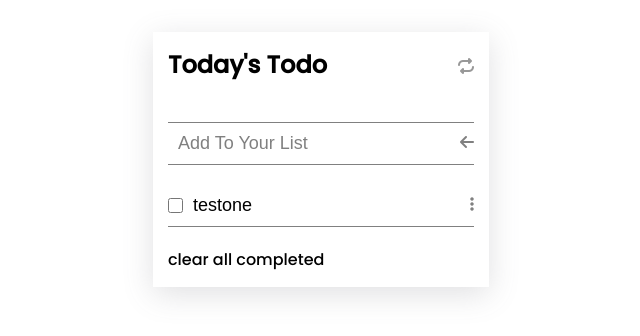
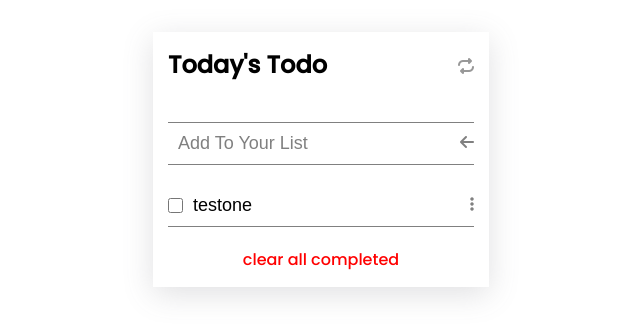
Before and after one commit to Othniel2471/todolist-mv, a website built with webpack: page src/index.html in a window 1280 px wide. Shown: the whole page, without its empty margins (319-959 px from the left). Built offline with nearby package versions, Linux system fonts and the light colour scheme.

Commit message:
styled clear all div

```diff
--- a/src/styles/main.scss
+++ b/src/styles/main.scss
@@ -84,3 +84,13 @@ input[type="checkbox"] {
 .list .icon {
   color: gray;
 }
+.clear {
+  display: grid;
+  place-items: center;
+  color: red;
+}
+
+.clear:hover {
+  color: black;
+  cursor: pointer;
+}
```
